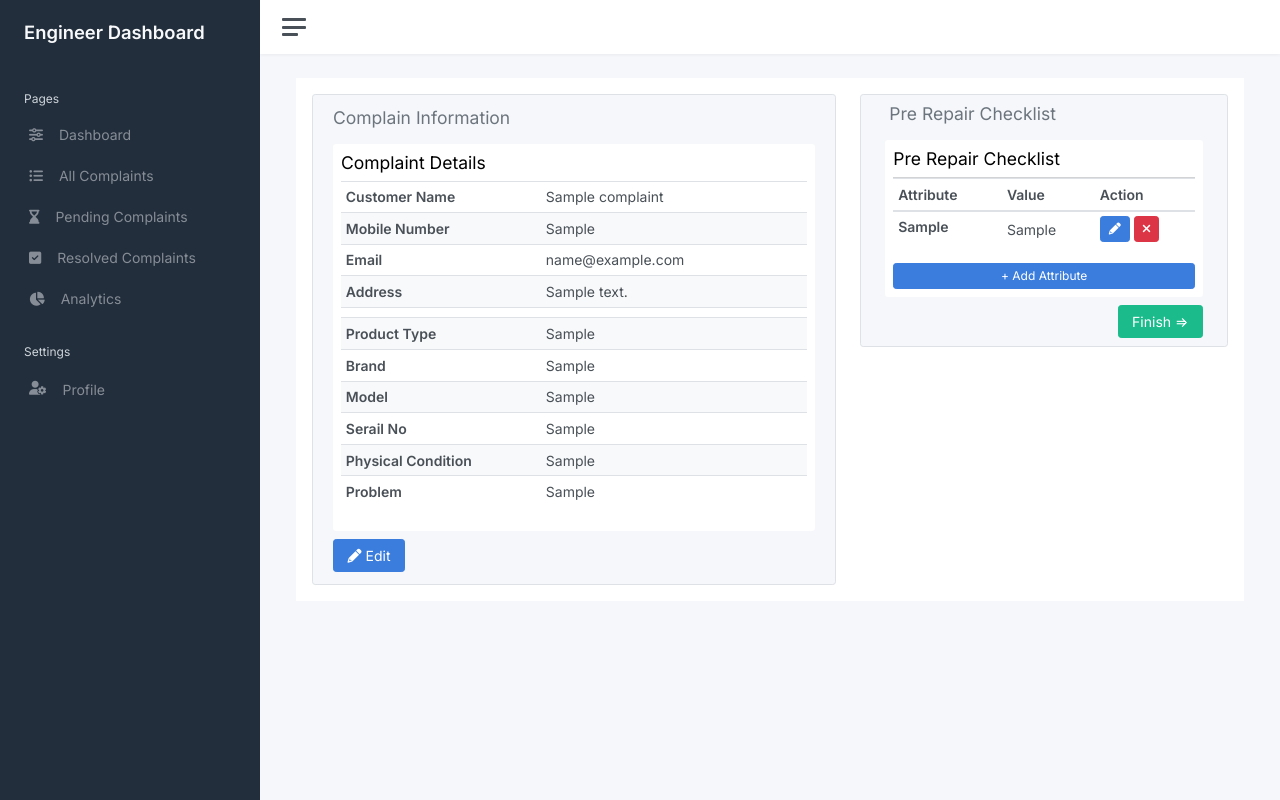
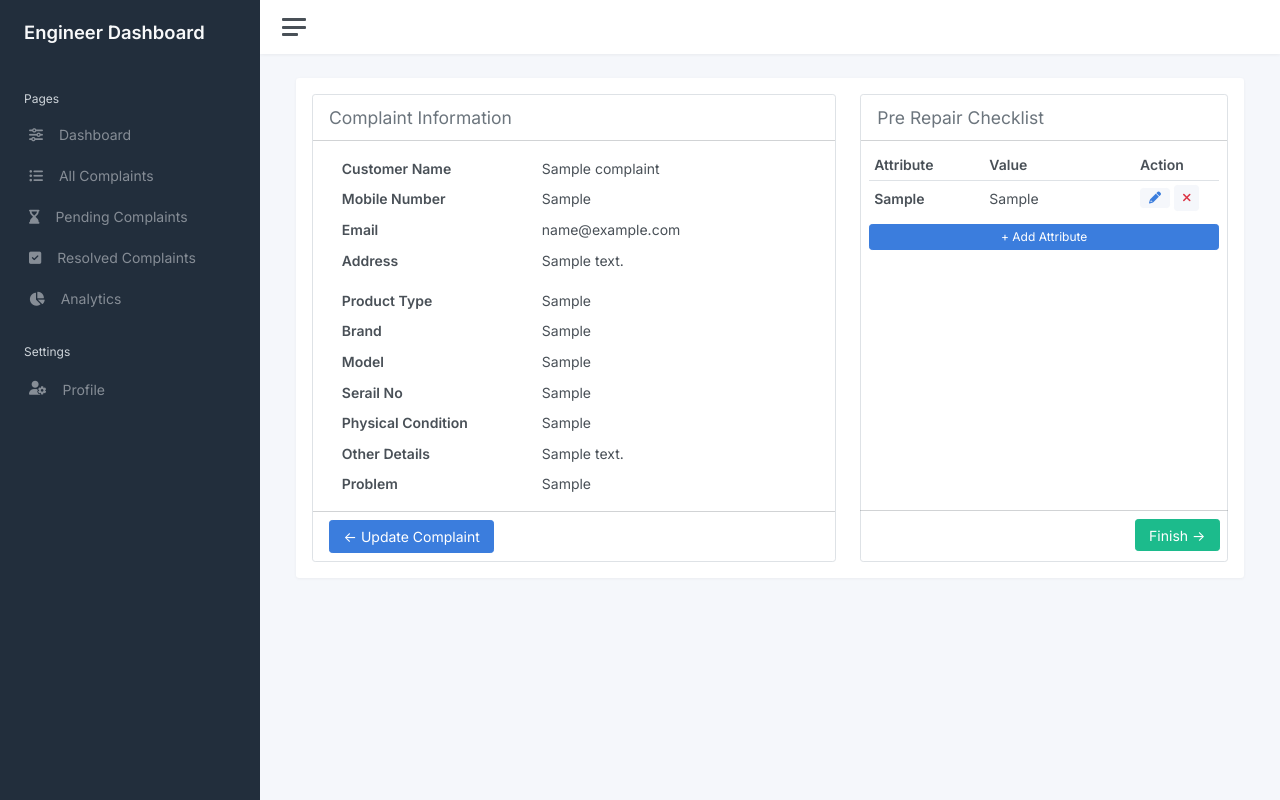
Before and after one commit to amit9838/complaints-manager, a Django app: page /complaint/add_checklist/1 in a window 1280 px wide. Run offline with Django 4.2, Linux system fonts and the light colour scheme; tables that the repository leaves empty hold one stand-in row (values such as "Sample post"); some libraries are stand-ins or nearby versions.

Commit message:
forms tweaks, new filed in complaint model New form design for add, update complaint and checklist New field is available to add other details about complaints like - Battary S/N, color dimension etc.

```diff
--- a/complaint/models.py
+++ b/complaint/models.py
@@ -67,7 +67,8 @@ class Complaint(models.Model):
     model_no = models.CharField(max_length=256,null=True, blank=True)
     serial_no = models.CharField(max_length=128, null=True,  blank=True)
     physical_condition = models.CharField(max_length=2048 ,null=True, blank=True)
-    problem = models.CharField(max_length=5000)
+    problem = models.CharField(max_length=5000,blank=True)
+    details = models.CharField(max_length=5000,blank=True)
 
 
 
--- a/complaint/views.py
+++ b/complaint/views.py
@@ -276,7 +276,7 @@ def view_complaint_engg(request,pk):
             check_list = CheckList.objects.filter(complaint = complaint)
             comment_count = Comment.objects.filter(complaint=complaint).count
 
-            print(complaint.complaint_status)
+            # print(complaint.complaint_status)
             context = {
                 'components':component_list,
                 'check_list':check_list,
@@ -411,7 +411,7 @@ def add_component(request,pk_cmp):
         # print(pk_cmp)
         # print(vars(complaint_item))
         pk_pro = request.POST['pk_pro']
-        print(pk_pro)
+        # print(pk_pro)
         product = Product.objects.get(id = pk_pro)
         # print(product)
         is_listed_pro1 = ""
--- a/templates/complaint/add_checklist.html
+++ b/templates/complaint/add_checklist.html
@@ -6,21 +6,15 @@
 {% block body_content %}
 {% include 'home/partials/_message.html' %}
 
-<div class=" border-1 px-1 row bg-white p-3">
-    <div class="col-md-7 ">
-        <div class="container rounded border bg-light p-1 py-1">
-
-            <h4 class="text-secondary bg-light py-2 px-3">Complain Information</h4>
+<div class=" border-0 px-1 row bg-white rounded p-3 shadow-sm">
+    <div class="col-md-7">
+        <div class="container rounded border  px-0 py-1">
+            <h4 class="text-secondary py-2 px-3 my-auto">Complaint Information</h4>
+            <hr class="my-1">
             <div class="form-container px-2 mx-3 rounded bg-white py-2">
-                <strong>
-                    <h4>Complaint Details</h4>
-                </strong>
                 <div class="details-container" id="details_container">
-
-
-                    <table class='table  table-sm table-borderless table-striped'>
+                    <table class='  table-sm table-borderless'>
                         <thead>
-
                         </thead>
                         <tbody>
                             <tr></tr>
@@ -65,6 +59,10 @@
                                 <td>{{complaint.physical_condition}}</td>
                             </tr>
                             <tr>
+                                <th>Other Details</th>
+                                <td>{{complaint.details}}</td>
+                            </tr>
+                            <tr>
                                 <th>Problem</th>
                                 <td>{{complaint.problem}}</td>
                             </tr>
@@ -72,30 +70,25 @@
                     </table>
                 </div>
             </div>
+            <hr class="my-1">
             <div class="action-bar d-flex ml-3">
-                <a href="{% url 'update_complaint' complaint.id %}" class="btn btn-primary my-2 "><i
-                        class="fa-solid fa-pencil"></i> Edit</a>
+                <a href="{% url 'update_complaint' complaint.id %}" class="btn btn-primary my-1"><- Update Complaint</a>
             </div>
         </div>
     </div>
 
 
     <div class="container col-md-5">
-        <div class="container bg-light  border rounded">
-
-            <h4 class="text-secondary bg-light py-2 px-1">Pre Repair Checklist</h4>
-            <div class="form-container px-2 py-1 rounded bg-white py-2">
-                <strong>
-                    <h4>Pre Repair Checklist</h4>
-                </strong>
-                <hr class="my-0">
-                <div class="arrtibute-container" id="attribute_container">
-
-                    <table class='table  table-sm table-borderless'>
+        <div class="container border rounded px-0 py-1 " style="height: 100%;">
+            <h4 class="text-secondary py-2 ml-3 my-auto">Pre Repair Checklist</h4>
+            <hr class="my-1">
+            <div class="form-container px-2">
+                <div class="arrtibute-container  borsder rounded-2 my-2" id="attribute_container">
+                    <table class=' table-sm'>
                         <thead>
-                            <th>Attribute</th>
-                            <th>Value</th>
-                            <th>Action</th>
+                            <th width = 140 class="border-bottom">Attribute</th>
+                            <th width = 200 class="border-bottom">Value</th>
+                            <th width = 80 class="border-bottom">Action</th>
                         </thead>
                         <tbody>
                             <tr></tr>
@@ -106,9 +99,9 @@
                                 <td width="100">
                                     <span class>
 
-                                        <button type="button" class="more_attr btn btn-primary btn-sm rounded"
+                                        <button type="button" class="more_attr btn btn-light btn-sm rounded py-0"
                                         data-toggle="modal" data-target="#model_update{{item.id}}">
-                                        <i class="fa-solid fa-pencil"></i>
+                                        <i class="fa-solid fa-pencil text-primary"></i>
                                     </button>
 
                                     <!-- Modal -->
@@ -151,8 +144,8 @@
                                             </div>
                                         </div>
                                     </div>
-                                    <a class="btn btn-danger btn-sm rounded" href="{% url  'delete_checklist' complaint.id  item.id %}">
-                                        <i class="fa-solid fa-xmark"></i></a>
+                                    <a class="btn btn-light btn-sm rounded" href="{% url  'delete_checklist' complaint.id  item.id %}">
+                                        <i class="fa-solid fa-xmark text-danger"></i></a>
                             </span>
                             </td>
                       </tr>
@@ -160,15 +153,16 @@
                 </tbody>
                 </table>
             </div>
+
+
             <!-- Button trigger modal -->
-
             <button type="button" class="more_attr btn btn-primary btn-sm w-100 rounded" data-toggle="modal"
-                data-target="#exampleModal">
+                data-target="#add_checklist">
                 + Add Attribute
             </button>
 
             <!-- Modal -->
-            <div class="modal fade" id="exampleModal" tabindex="-1" role="dialog" aria-labelledby="exampleModalLabel"
+            <div class="modal fade" id="add_checklist" tabindex="-1" role="dialog" aria-labelledby="exampleModalLabel"
                 aria-hidden="true">
                 <div class="modal-dialog" role="document">
                     <div class="modal-content">
@@ -203,10 +197,12 @@
                     </div>
                 </div>
             </div>
-
         </div>
-        <div class="action-bar d-flex justify-content-end">
-            <a href="{% url 'all_complaints' %}" class="btn btn-success my-2 "> Finish =></a>
+    </div>
+    <div class="" style="position:relative; bottom:3.5rem;">
+        <hr class="my-1">
+        <div class="action-bar d-flex justify-content-end mx-2">
+            <a href="{% url 'all_complaints' %}" class="btn btn-success my-1"> Finish -></a>
         </div>
     </div>
 
--- a/templates/home/partials/_admin_dashboard.html
+++ b/templates/home/partials/_admin_dashboard.html
@@ -261,7 +261,7 @@
                         <th class=" px-3 border-0">Complaint ID</th>
                         <th class="border-0">Customer</th>
                         <th class="border-0">Product</th>
-                        <th class="border-0" width=400>Problem</th>
+                        <th class="border-0" width=350>Problem</th>
                         <th class="border-0">Registred on</th>
                         <th class="text-center border-0"  style="min-width:3rem ;"></th>
                         <th class="border-0" width="80" style="min-width:8rem; text-align: center; ">Status</th>
```
Also changed, not shown: complaint/forms.py (+19 -15 lines), templates/complaint/comments.html (+17 -9 lines), templates/complaint/new_complaint.html (+34 -13 lines), templates/complaint/update_complaint.html (+46 -27 lines), templates/complaint/view_complaint.html (+19 -13 lines), templates/complaint/view_complaint_e.html (+11 -10 lines), complaint/migrations/0009_complaint_details_alter_complaint_problem.py (added).
